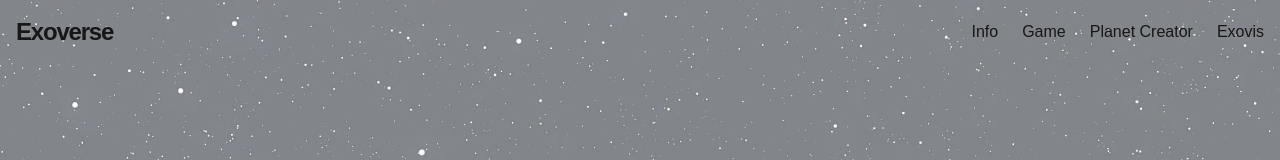
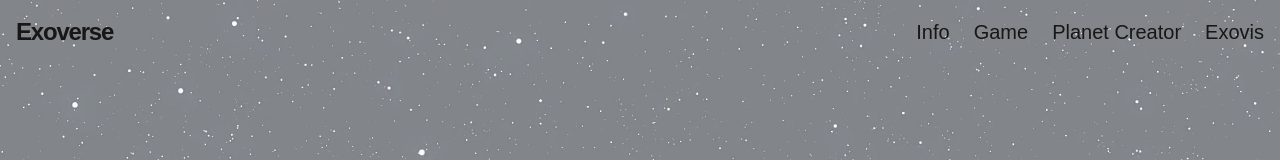
Before and after one commit to Joverit5/NASA-HACKATON-EXOVERSE, a Next.js app: page / in a window 1280 px wide. Shown: the top 160 px of the page. Built offline with nearby package versions, Linux system fonts and the light colour scheme.

Commit message:
Adjusting navBar component

```diff
--- a/components/ui/navBar.tsx
+++ b/components/ui/navBar.tsx
@@ -10,22 +10,22 @@ export default function Navbar() {
         </Link>
         <ul className="flex space-x-6">
           <li>
-            <Link href="/info" className="hover:text-blue-400 transition-colors">
+            <Link href="/info" className="text-xl hover:text-blue-400 transition-colors">
               Info
             </Link>
           </li>
           <li>
-            <Link href="/game" className="hover:text-blue-400 transition-colors">
+            <Link href="/game" className="text-xl hover:text-blue-400 transition-colors">
               Game
             </Link>
           </li>
           <li>
-            <Link href="/planet-creator" className="hover:text-blue-400 transition-colors">
+            <Link href="/planet-creator" className="text-xl hover:text-blue-400 transition-colors">
               Planet Creator
             </Link>
           </li>
           <li>
-            <Link href="/exovis" className="hover:text-blue-400 transition-colors">
+            <Link href="/exovis" className="text-xl hover:text-blue-400 transition-colors">
               Exovis
             </Link>
           </li>
```
